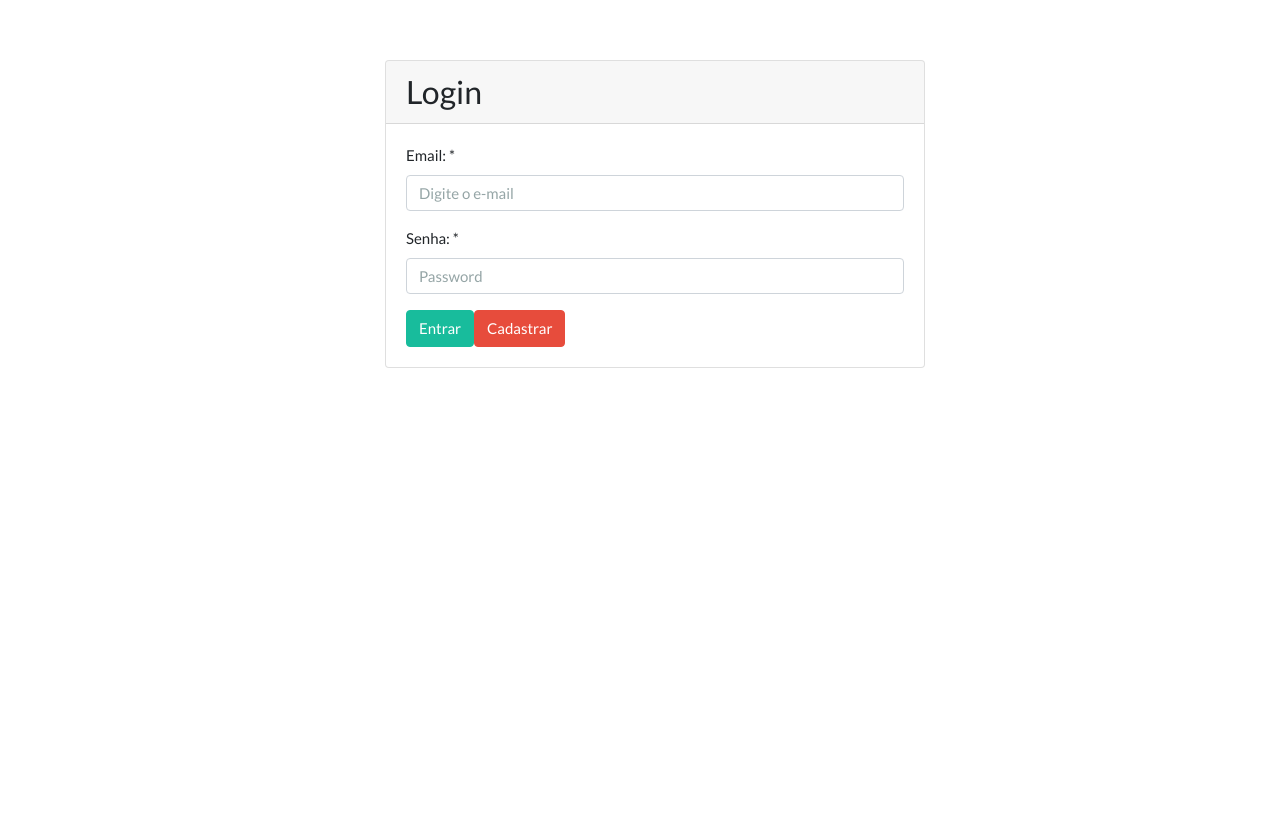
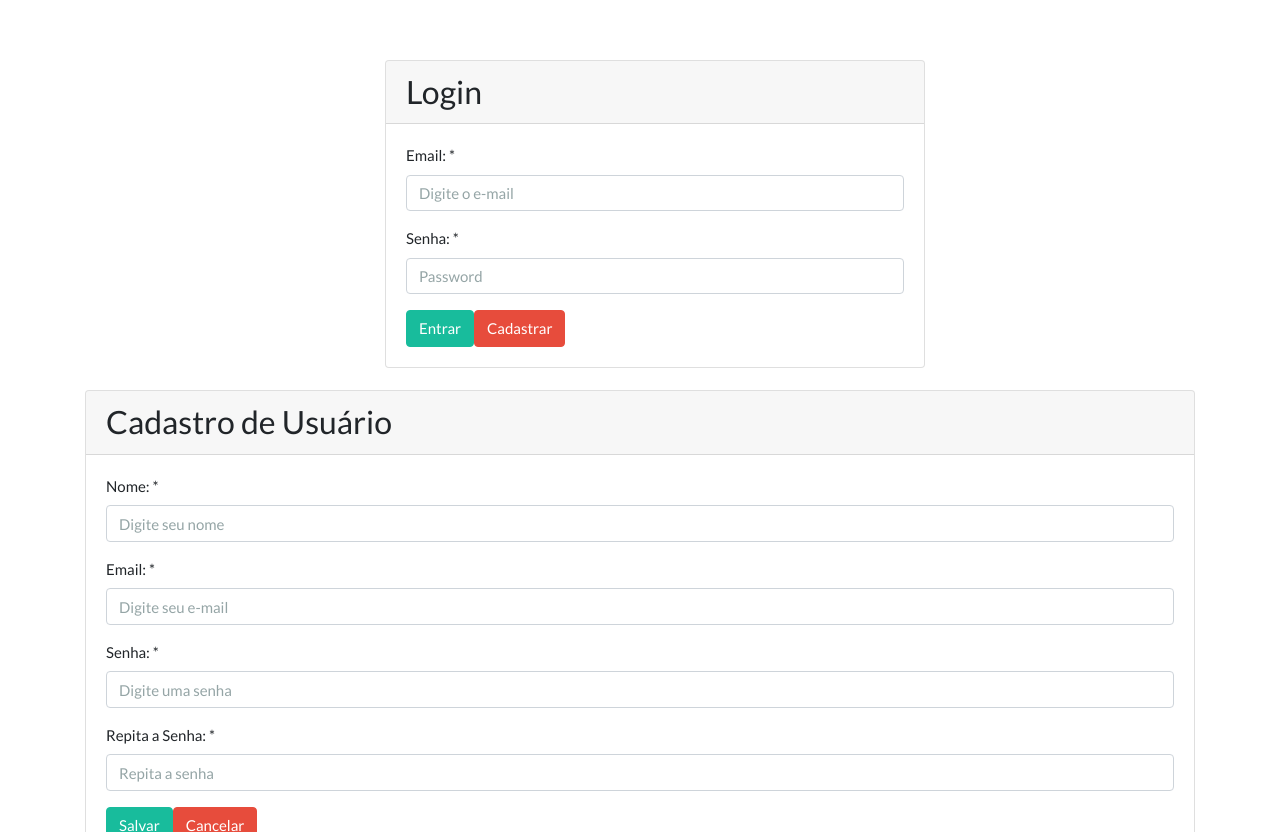
Before and after one commit to LuanaDG/financas-app-frontend, a React (Create React App) app: page /login in a window 1280 px wide. Shown: the part 120-952 px from the top of the page. Before the commit the page ends 800 px from the top, so only its background shows below. Built offline with nearby package versions, Linux system fonts and the light colour scheme.

Commit message:
cadastro de usuário

```diff
--- a/package.json
+++ b/package.json
@@ -9,6 +9,7 @@
     "bootswatch": "^4.6.0",
     "react": "^17.0.1",
     "react-dom": "^17.0.1",
+    "react-router-dom": "^5.2.0",
     "react-scripts": "4.0.1",
     "web-vitals": "^0.2.4"
   },
--- a/src/index.js
+++ b/src/index.js
@@ -1,5 +1,5 @@
 import React from 'react';
 import ReactDOM from 'react-dom';
-import App from './App';
+import App from './main/App';
 
 ReactDOM.render(<App />,document.getElementById('root'));
--- a/src/App.js
+++ b/src/main/App.js
@@ -1,7 +1,9 @@
 import React from 'react';
-import Login from './views/login';
+import Login from '../views/login';
+import CadastroUsuario from '../views/cadastroUsuario';
+
 import 'bootswatch/dist/flatly/bootstrap.css';
-import './custom.css'
+import '../custom.css';
 
 
 class App extends React.Component {
@@ -14,6 +16,8 @@
     return (
      <div>
        <Login />
+       <br/>
+       <CadastroUsuario />
      </div>
     )
 
--- /dev/null
+++ b/src/views/cadastroUsuario.js
@@ -0,0 +1,70 @@
+import React from 'react';
+import Card from '../components/card';
+import FormGroup from '../components/form-group'
+
+export default class Login extends React.Component {
+
+  state = {
+    nome: '',
+    email: '',
+    senha: '',
+    senhaRepeticao: ''
+  }
+
+  cadastrar = () => {
+    console.log(this.state)
+  }
+
+  render() {
+    return (
+      <div className="container">
+        <Card title="Cadastro de Usuário">
+          <div className="row">
+            <div className="col-lg-12">
+              <div className="bs-component">
+                <FormGroup label="Nome: *" htmlFor="inputNome">
+                  <input type="text"
+                    value={this.state.nome}
+                    onChange={e => this.setState({ nome: e.target.value })}
+                    className="form-control"
+                    id="inputNome"
+                    name="nome"
+                    placeholder="Digite seu nome" />
+                </FormGroup>
+                <FormGroup label="Email: *" htmlFor="inputEmail">
+                  <input type="email"
+                    value={this.state.email}
+                    onChange={e => this.setState({ email: e.target.value })}
+                    className="form-control"
+                    id="inputEmail"
+                    name="email"
+                    placeholder="Digite seu e-mail" />
+                </FormGroup>
+                <FormGroup label="Senha: *" htmlFor="inputSenha">
+                  <input type="password"
+                    value={this.state.senha}
+                    onChange={e => this.setState({ senha: e.target.value })}
+                    className="form-control"
+                    id="inputSenha"
+                    name="senha"
+                    placeholder="Digite uma senha" />
+                </FormGroup>
+                <FormGroup label="Repita a Senha: *" htmlFor="inputRepitaSenha">
+                  <input type="password"
+                    value={this.state.senhaRepeticao}
+                    onChange={e => this.setState({ senhaRepeticao: e.target.value })}
+                    className="form-control"
+                    id="inputRepitaSenha"
+                    name="senha"
+                    placeholder="Repita a senha" />
+                </FormGroup>
+                <button onClick={this.cadastrar} type="button" className="btn btn-success">Salvar</button>
+                <button type="button" className="btn btn-danger">Cancelar</button>
+              </div>
+            </div>
+          </div>
+        </Card>
+      </div>
+    )
+  }
+}
```
Also changed, not shown: src/main/rotas.js (added, +13 -0 lines), 2 other files (tests, documents, lock files or other folders).
